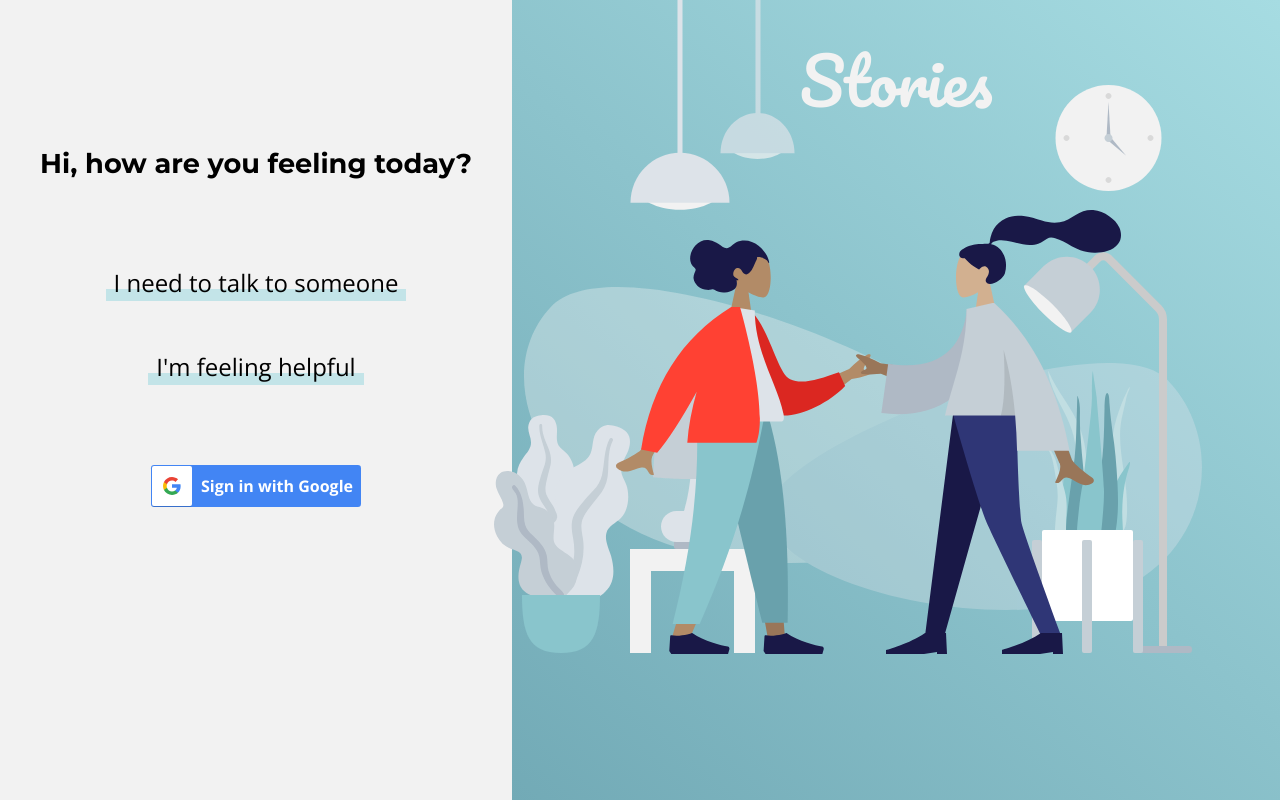
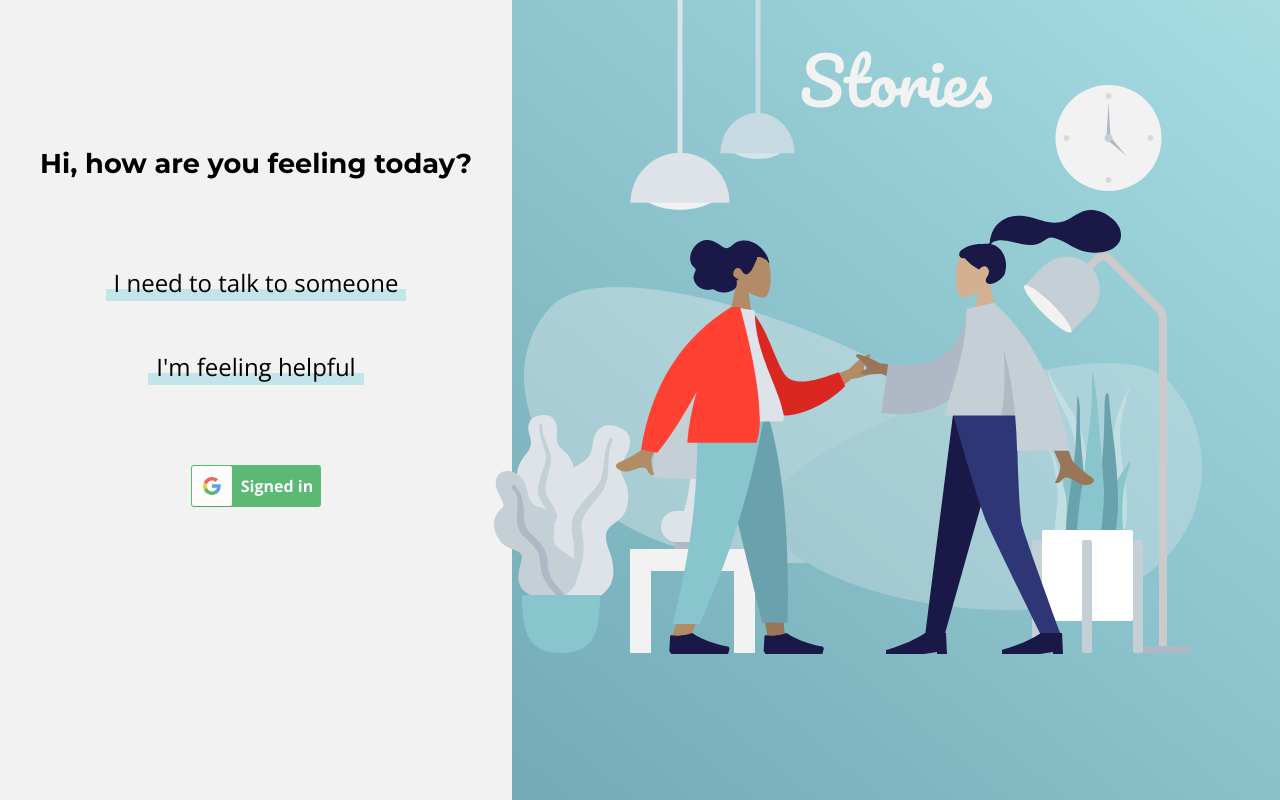
Before and after one commit to SneakySensei/Stories, a React (Create React App) app in the folder client/: page / in a window 1280 px wide. Built offline with nearby package versions, Linux system fonts and the light colour scheme; sample sign-in values are in the browser's storage.

Commit message:
feat(client/auth): gauth complete

```diff
--- a/client/src/App.tsx
+++ b/client/src/App.tsx
@@ -1,20 +1,37 @@
-import React from "react";
-import { Switch, Route } from "react-router-dom";
+import React, { useEffect, useState } from "react";
+import { Switch, Route, Redirect } from "react-router-dom";
 
 import "./App.css";
 import "./tailwind.css";
 import Index from "./pages/Index";
 import Seeker from "./pages/Seeker";
-import PeerSupporter from "./pages/PeerSupporter";
+import Supporter from "./pages/Supporter";
 
 const App = () => {
-  return (
+  const [isAuth, setIsAuth] = useState<boolean>(false);
+
+  useEffect(() => {
+    let token = sessionStorage.getItem("token");
+    token && setIsAuth(true);
+  });
+
+  let routes = (
     <Switch>
-      <Route path="/peer-supporter" exact component={PeerSupporter} />
+      <Redirect from="/supporter" to="/" exact />
+      <Redirect from="/seeker" to="/" exact />
+      <Route path="/" exact component={Index} />
+    </Switch>
+  );
+
+  let authRoutes = (
+    <Switch>
+      <Route path="/supporter" exact component={Supporter} />
       <Route path="/seeker" exact component={Seeker} />
       <Route path="/" exact component={Index} />
     </Switch>
   );
+
+  return isAuth ? authRoutes : routes;
 };
 
 export default App;
--- a/client/src/components/Index/Hero.tsx
+++ b/client/src/components/Index/Hero.tsx
@@ -5,7 +5,6 @@ import { Link } from "react-router-dom";
 import { getGAuth } from "../../services/axios";
 import { ReactComponent as LandingImg } from "../../assets/landingRight.svg";
 import { ReactComponent as TopImg } from "../../assets/top.svg";
-
 import { Landing, GoogleButton } from "./StyledComponents";
 
 const Hero = () => {
@@ -16,10 +15,12 @@ const Hero = () => {
       7,
       window.location.search.length
     );
-    const token = atob(tokenx64);
-    sessionStorage.setItem("token", token);
+    const setToken = atob(tokenx64);
+    setToken && sessionStorage.setItem("token", setToken);
+    let token = sessionStorage.getItem("token");
+    token && setIsAuth(true);
     let history = createBrowserHistory();
-    history.replace("/");
+    isAuth && history.replace("/");
   });
 
   const GAuthHandler = () => {
@@ -30,14 +31,27 @@ const Hero = () => {
     <Landing>
       <div className="left-section">
         <h1>Hi, how are you feeling today?</h1>
-        <Link to="/seeker" className="link">
-          <div>I need to talk to someone</div>
-        </Link>
-        <Link to="/peer-supporter" className="link">
-          <div>I'm feeling helpful</div>
-        </Link>
+        <button className="link" disabled={!isAuth}>
+          {isAuth ? (
+            <Link to="/seeker">I need to talk to someone</Link>
+          ) : (
+            <p className="cursor-not-allowed">I need to talk to someone</p>
+          )}
+        </button>
+        <button className="link" disabled={!isAuth}>
+          {isAuth ? (
+            <Link to="/supporter">I'm feeling helpful</Link>
+          ) : (
+            <p className="cursor-not-allowed">I'm feeling helpful</p>
+          )}
+        </button>
 
-        <GoogleButton onClick={GAuthHandler}>
+        <GoogleButton
+          onClick={GAuthHandler}
+          style={{ backgroundColor: isAuth ? "#35AC55" : "#4285f4" }}
+          disabled={isAuth}
+          className="focus:outline-none outline-none"
+        >
           <span className="icon"></span>
           <span className="label">
             {isAuth ? "Signed in" : "Sign in with Google"}
--- a/client/src/components/Index/StyledComponents.js
+++ b/client/src/components/Index/StyledComponents.ts
@@ -106,12 +106,11 @@ export const Landing = styled.div`
   }
 `;
 
-export const GoogleButton = styled.a`
+export const GoogleButton = styled.button`
   display: flex;
   flex-direction: row;
   justify-content: center;
   align-items: center;
-  background-color: #4285f4;
   border-radius: 0.2rem;
   font-weight: bold;
   color: white;
@@ -133,7 +132,11 @@ export const GoogleButton = styled.a`
   &:active {
     filter: brightness(0.9) !important;
   }
-
+  &:disabled {
+    filter: none !important;
+    opacity: 0.8;
+    cursor: not-allowed;
+  }
   .label {
     padding: 0 0.5rem;
   }
--- a/client/src/pages/PeerSupporter.tsx
+++ /dev/null
@@ -1,13 +0,0 @@
-import React from "react";
-
-import Hero from "../components/PeerSupporter/Hero";
-
-const PeerSupporter = () => {
-  return (
-    <>
-      <Hero />
-    </>
-  );
-};
-
-export default PeerSupporter;
--- /dev/null
+++ b/client/src/pages/Supporter.tsx
@@ -0,0 +1,13 @@
+import React from "react";
+
+import Hero from "../components/Supporter/Hero";
+
+const Supporter = () => {
+  return (
+    <>
+      <Hero />
+    </>
+  );
+};
+
+export default Supporter;
```
Also changed, not shown: client/src/components/Supporter/Hero.tsx (renamed from client/src/components/PeerSupporter/Hero.tsx).
